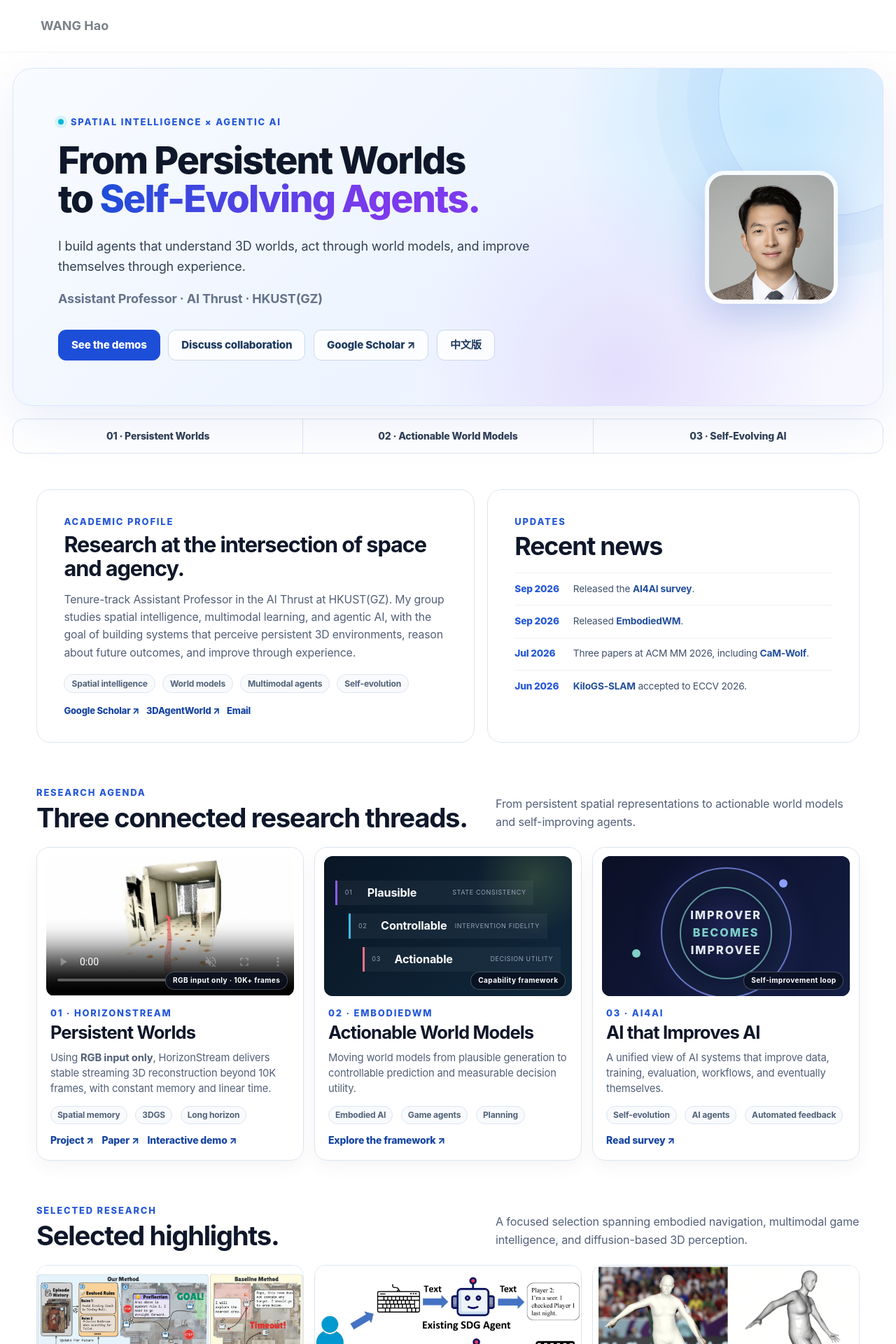
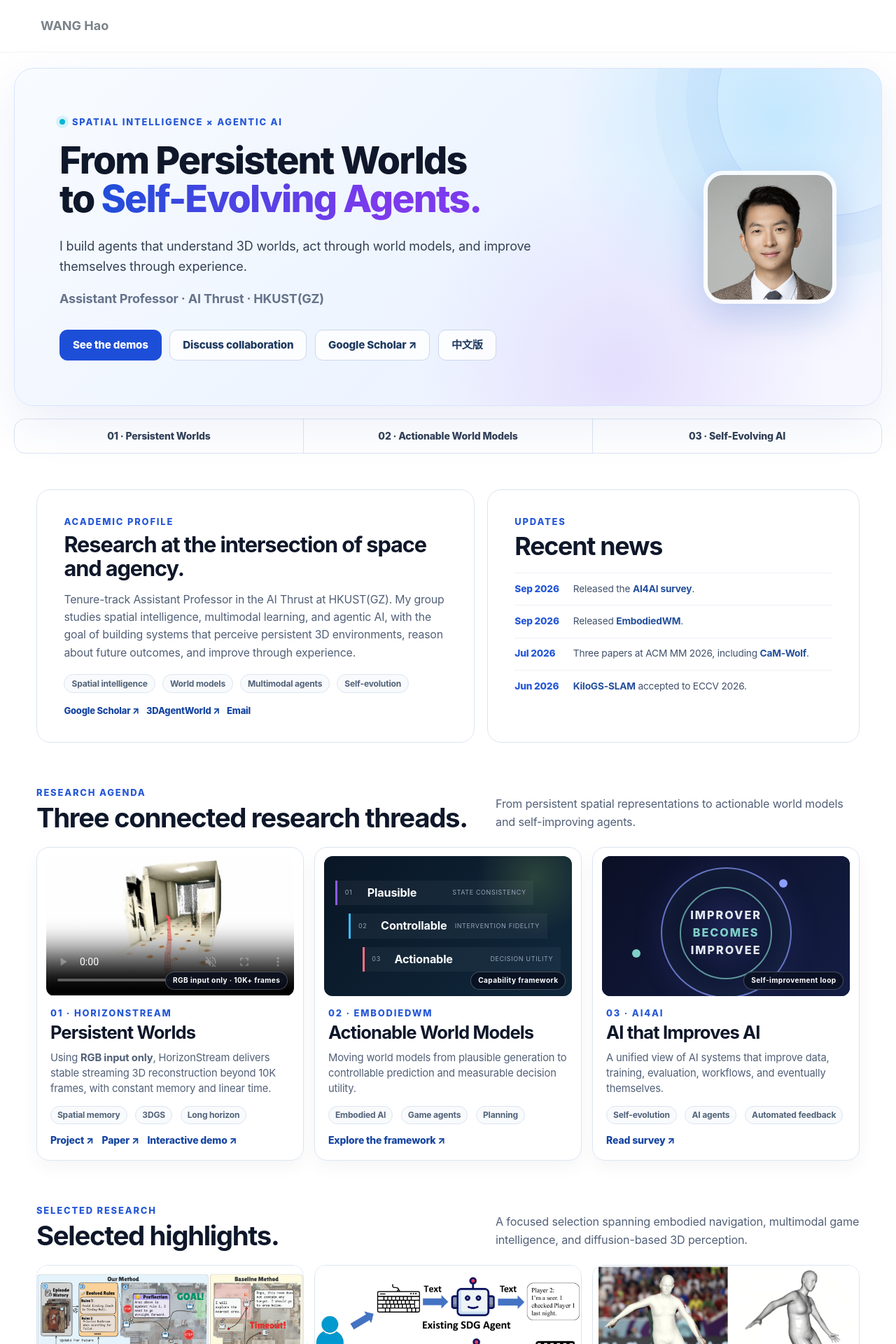
Before and after one commit to hwang1996/hwang1996.github.io, a Jekyll site: the page built from _pages/about.md, in a window 1280 px wide. Shown: the top 1920 px of the page at 70% size. Built offline with Jekyll 4.4.1, drawn with Linux system fonts in a browser that asks for light colours; grey boxes are pictures that could not be loaded.

Commit message:
Redesign homepage

```diff
--- a/_includes/research-home-style.html
+++ b/_includes/research-home-style.html
@@ -63,6 +63,9 @@
     grid-template-columns: minmax(0, 1fr) 190px;
     gap: clamp(2rem, 5vw, 5rem);
     overflow: hidden;
+    max-width: 1240px;
+    margin-right: auto;
+    margin-left: auto;
     padding: clamp(2rem, 5vw, 4.6rem);
     border: 1px solid #d8e5ff;
     border-radius: 28px;
@@ -203,7 +206,8 @@
     grid-template-columns: repeat(3, minmax(0, 1fr));
     gap: 1px;
     overflow: hidden;
-    margin: 1rem 0 0;
+    max-width: 1240px;
+    margin: 1rem auto 0;
     border: 1px solid var(--line);
     border-radius: 16px;
     background: var(--line);
@@ -747,6 +751,9 @@
     grid-template-columns: minmax(0, 1fr) auto;
     gap: 2rem;
     align-items: center;
+    max-width: 1240px;
+    margin-right: auto;
+    margin-left: auto;
     margin-top: clamp(3rem, 6vw, 5rem);
     padding: clamp(1.8rem, 4vw, 3.2rem);
     border-radius: 24px;
@@ -780,6 +787,9 @@
     align-items: center;
     justify-content: space-between;
     gap: 0.9rem;
+    max-width: 1240px;
+    margin-right: auto;
+    margin-left: auto;
     padding: 1.5rem 0 0;
     color: #64748b;
     font-size: 0.72rem;
```
